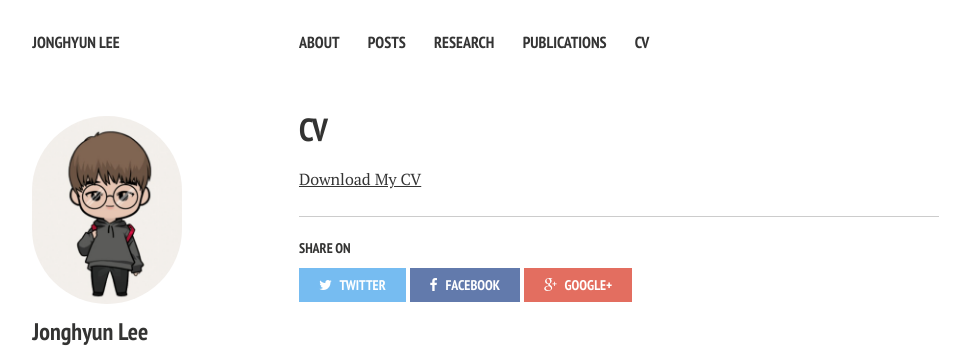
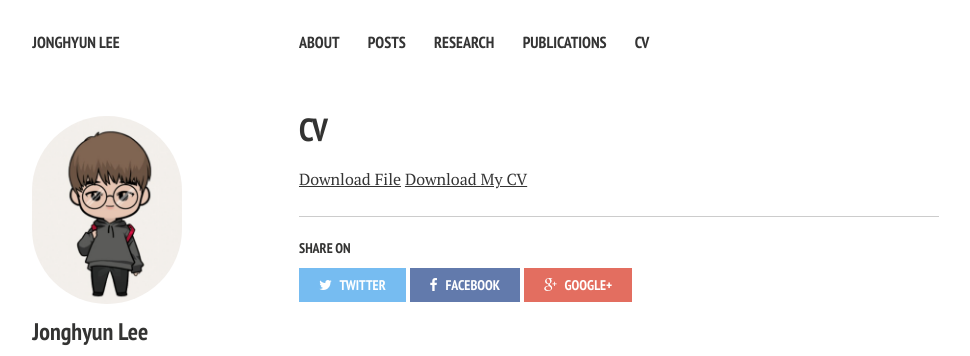
Before and after one commit to jisunkimbrain/fromjisunkim.github.io, a Jekyll site: the page built from cv/index.md, in a window 1280 px wide. Shown: the top 356 px of the page, without its empty margins (21-991 px from the left). Built offline with Jekyll 4.4.1, drawn with Linux system fonts in a browser that asks for light colours; nearby versions of some CDN libraries.

Commit message:
Update index.md

```diff
--- a/cv/index.md
+++ b/cv/index.md
@@ -6,4 +6,5 @@ modified: 2017-01-17
 tags: [about]
 ---
 
+<a href="/cv/Jonghyun_CV.docx">Download File</a>
 [Download My CV](/cv/Jonghyun_CV.docx)
```
